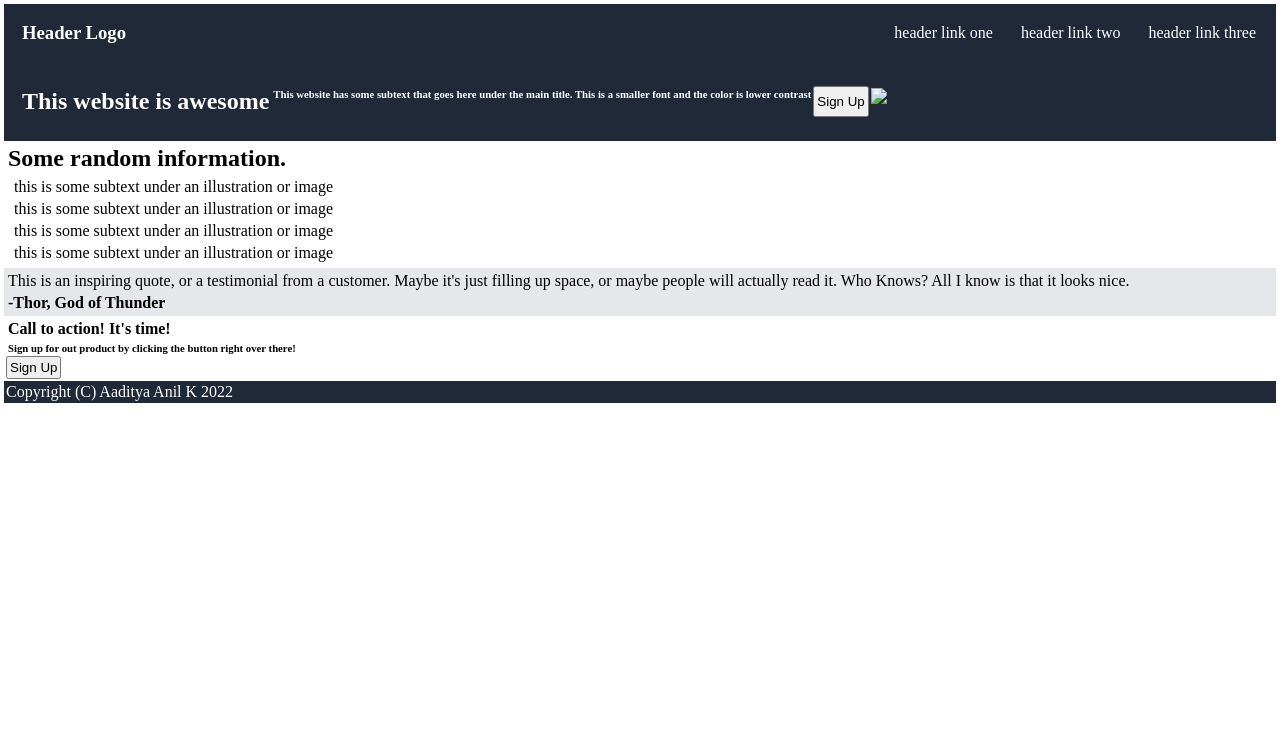
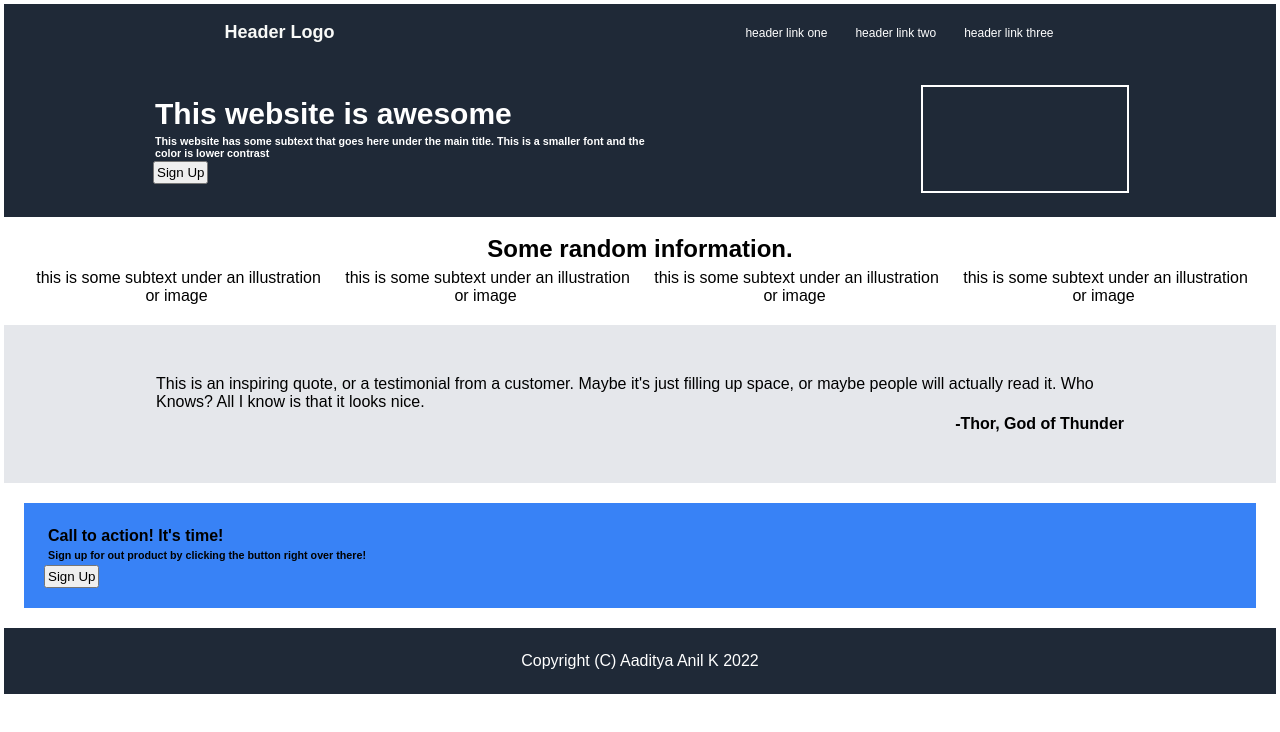
Before and after one commit to aaditya-anil/FirstWebsite, a plain HTML site: page index.html in a window 1280 px wide. Drawn offline with Linux system fonts and the light colour scheme.

Commit message:
Some CSS added , Website v1.0.1

```diff
--- a/index.html
+++ b/index.html
@@ -18,10 +18,13 @@
     </div>
 
     <div class="WebsiteInfo">
+        <div class="Web-left">
             <h2>This website is awesome</h2>
             <h6>This website has some subtext that goes here under the main title. This is a smaller font and the color is lower contrast</h6>
             <button>Sign Up</button>
-        <img src="##">
+        </div>
+
+        <div class="borderdiv"></div>
     </div>
 
     <div class="RandomInfo">
@@ -36,13 +39,17 @@
 
     <div class="Testimonial">
         <p>This is an inspiring quote, or a testimonial from a customer. Maybe it's just filling up space, or maybe people will actually read it. Who Knows? All I know is that it looks nice.</p>
-        <h4>-Thor, God of Thunder</h4>
+        <h4 class="Thor">-Thor, God of Thunder</h4>
     </div>
 
     <div class="CalltoAction">
+        <div class="Callbox">
+            <div>
             <h4>Call to action! It's time!</h4>
             <h6>Sign up for out product by clicking the button right over there!</h6>
+            </div>
             <button>Sign Up</button>
+        </div>
     </div>
 
     <div class="Footer">
--- a/main.css
+++ b/main.css
@@ -1,7 +1,9 @@
 *{
-    margin: 0;
+    margin: auto;
     padding: 2px;
+    font-family: Arial, Helvetica, sans-serif
 }
+
 
 ul{
     display: flex;
@@ -28,8 +30,70 @@ ul{
     padding-top: 24px;
     padding-bottom: 24px;
     display: flex;
+    gap: 8px;
+}
+
+.Web-left{
+    max-width: 40%;
+
+}
+
+.Web-left h2{
+    font-size: 30px;
+}
+
+.borderdiv{
+    border: 2px solid white;
+    width: 200px;
+    height: 100px;
+
+}
+
+.RandomInfo{
+    text-align: center;
+    padding: 16px;
+}
+
+.Blocks{
+    display: flex;
 }
 
 .Testimonial{
+    padding: 48px;
+    padding-left: 150px;
+    padding-right: 150px;
+}
+
+.Thor{
+    text-align: right;
+
+}
+.Testimonial{
     background-color: #E5E7EB;
 }
+
+.CalltoAction{
+    padding: 20px;
+}
+
+.Callbox{
+    padding: 20px;
+    background-color: #3882F6;
+}
+
+.Footer{
+    padding: 24px;
+    text-align: center;
+}
+
+.Header h3{
+    font-size: 18px;
+    color: #F9FAF8;
+}
+
+.Header ul{
+    font-size: 12px;
+}
+.blocks img{
+    border: #3882F6 2px;
+}
```
Lines whose indentation alone changed are shown as unchanged.
